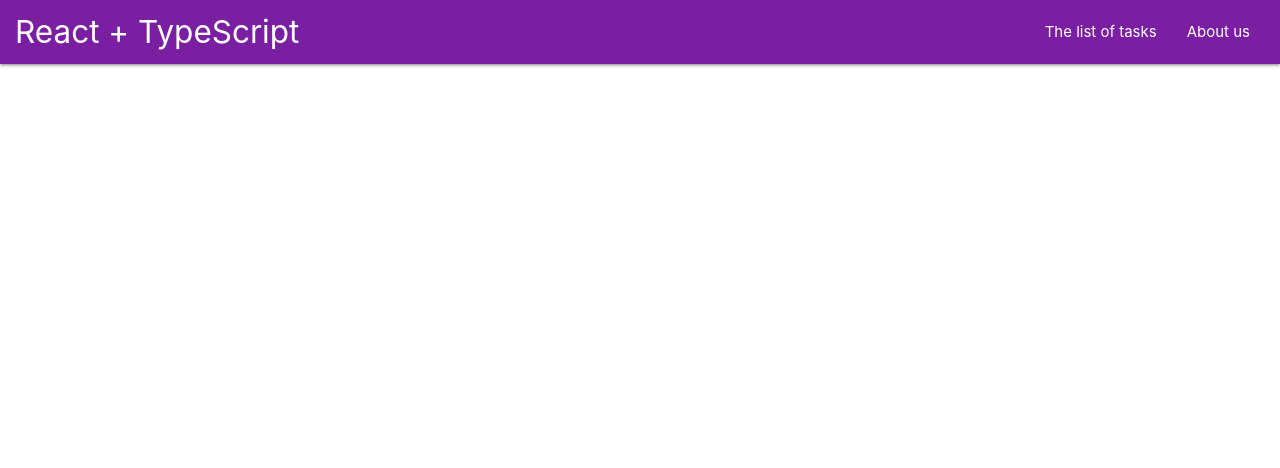
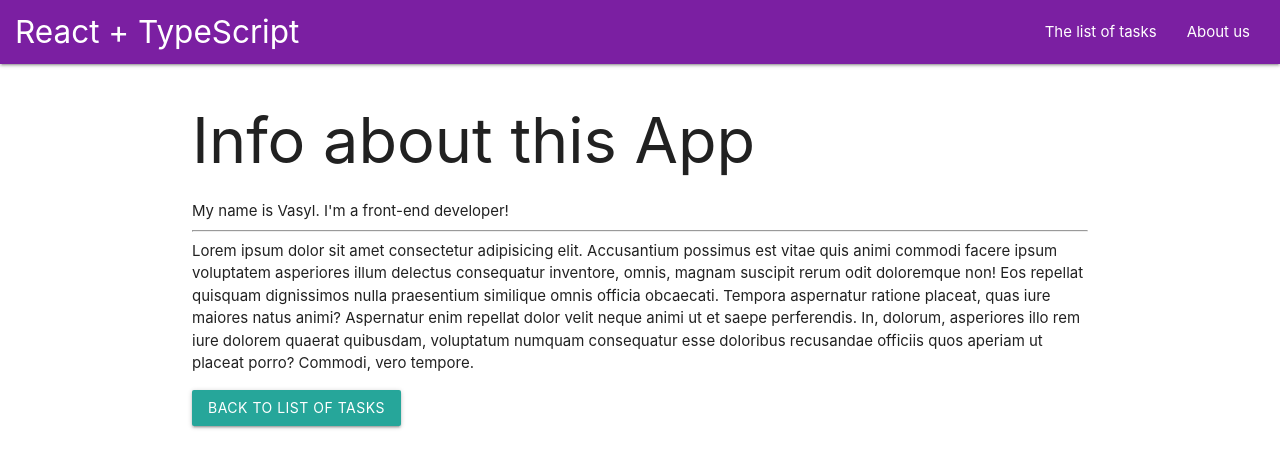
Before and after one commit to vasyl-007/typescript-study, a React (Create React App) app: page /about in a window 1280 px wide. Shown: the top 468 px of the page. Built offline with nearby package versions, Linux system fonts and the light colour scheme.

Commit message:
Task list by Vasyl

```diff
--- a/src/App.tsx
+++ b/src/App.tsx
@@ -13,8 +13,8 @@ const App: React.FC = () => {
       <Navbar />
       <div className="container">
         <Switch>
-          <Route exact path="/" completed={TodosPage} />
-          <Route path="/about" completed={AboutPage} />
+          <Route exact path="/" component={TodosPage} />
+          <Route path="/about" component={AboutPage} />
         </Switch>
       </div>
     </BrowserRouter>
--- a/src/pages/AboutPage.tsx
+++ b/src/pages/AboutPage.tsx
@@ -1,10 +1,15 @@
 import React from "react";
+import { useHistory } from "react-router-dom";
 
 export const AboutPage: React.FC = () => {
+  const history = useHistory();
+
   return (
     <React.Fragment>
       <h1>Info about this App</h1>
       <p>
+        My name is Vasyl. I'm a front-end developer! <br />
+        <hr/>
         Lorem ipsum dolor sit amet consectetur adipisicing elit. Accusantium
         possimus est vitae quis animi commodi facere ipsum voluptatem asperiores
         illum delectus consequatur inventore, omnis, magnam suscipit rerum odit
@@ -16,7 +21,9 @@ export const AboutPage: React.FC = () => {
         doloribus recusandae officiis quos aperiam ut placeat porro? Commodi,
         vero tempore.
       </p>
-      <button className="btn">Back to List of tasks</button>
+      <button className="btn" onClick={() => history.push("/")}>
+        Back to List of tasks
+      </button>
     </React.Fragment>
   );
 };
```
